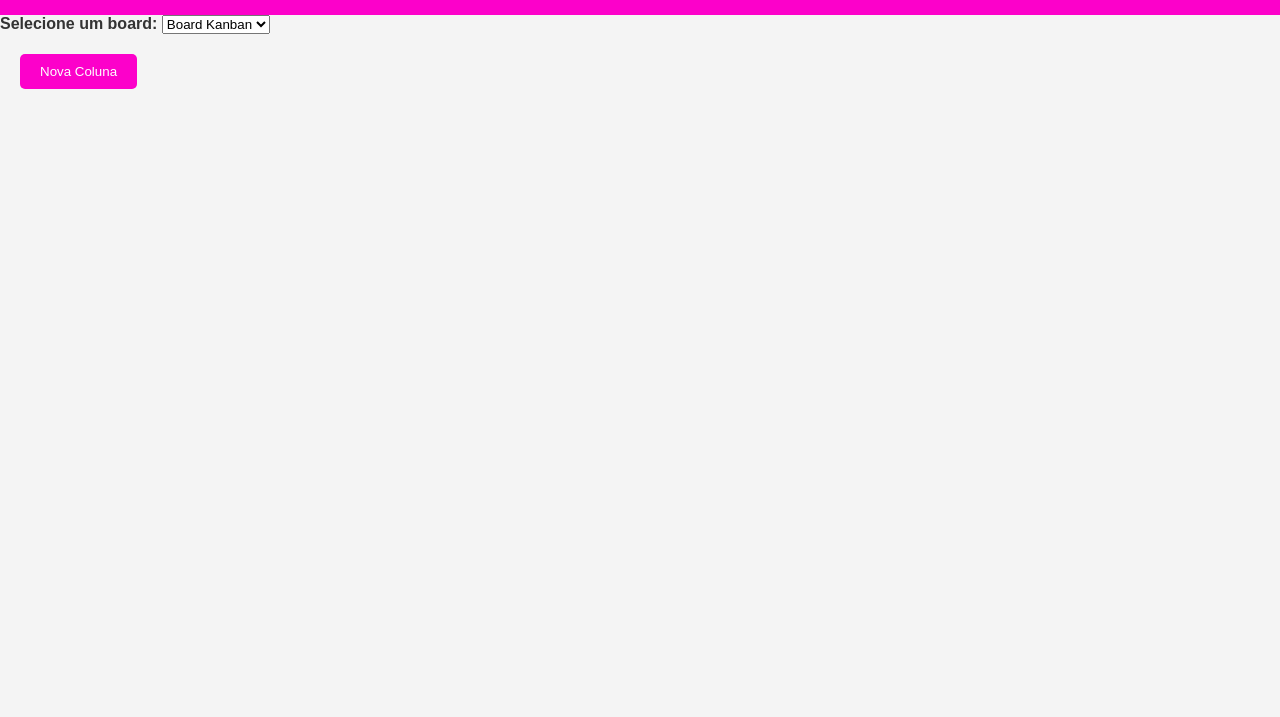
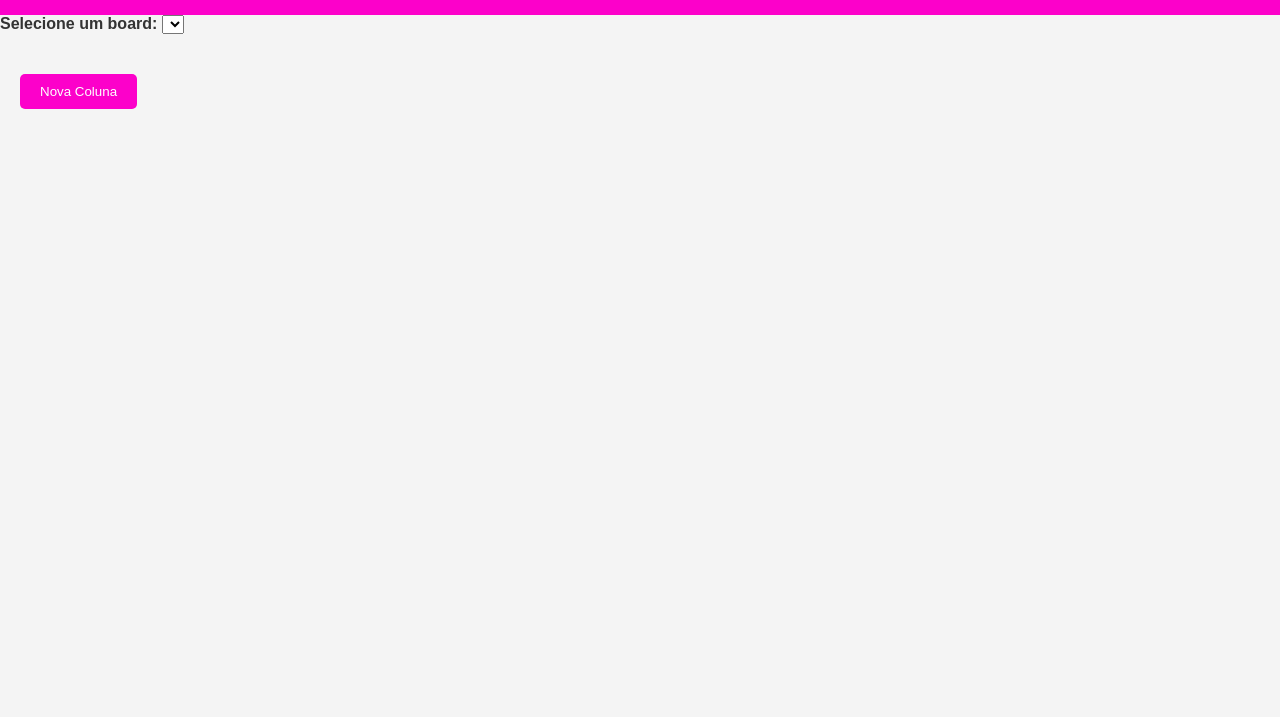
Before and after one commit to GordodoPC/mensal-4.0, a plain HTML site: page taskboard.html in a window 1280 px wide. Shown: the part 83-800 px from the top of the page. Drawn offline with Linux system fonts and the light colour scheme; no server answers.

Commit message:
Update taskboard.html

```diff
--- a/taskboard.html
+++ b/taskboard.html
@@ -23,15 +23,14 @@
         <div class="board-selector">
             <label for="boardDropdown">Selecione um board:</label>
             <select id="boardDropdown">
-                <option value="kanban">Board Kanban</option>
-                <!-- Outros boards podem ser adicionados aqui -->
+                <!-- Os boards serão carregados dinamicamente aqui -->
             </select>
         </div>
         <div class="board-container">
+            <div id="board" class="board">
+                <!-- Colunas e tarefas serão adicionadas dinamicamente aqui -->
+            </div>
             <button id="addColumnButton" class="add-column-button">Nova Coluna</button>
-            <div id="board" class="board">
-                <!-- Colunas serão adicionadas dinamicamente aqui -->
-            </div>
         </div>
     </main>
 </body>
```
